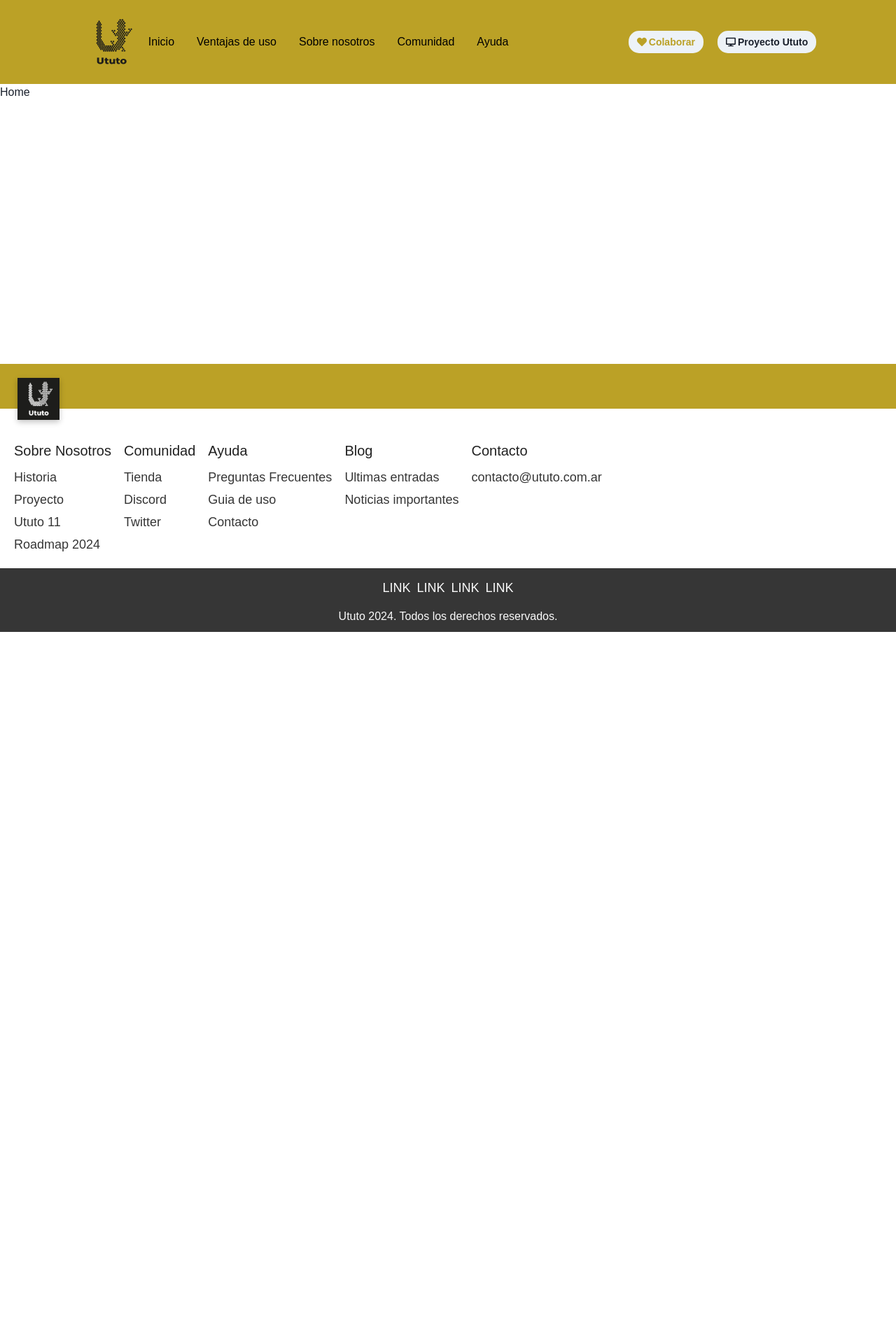
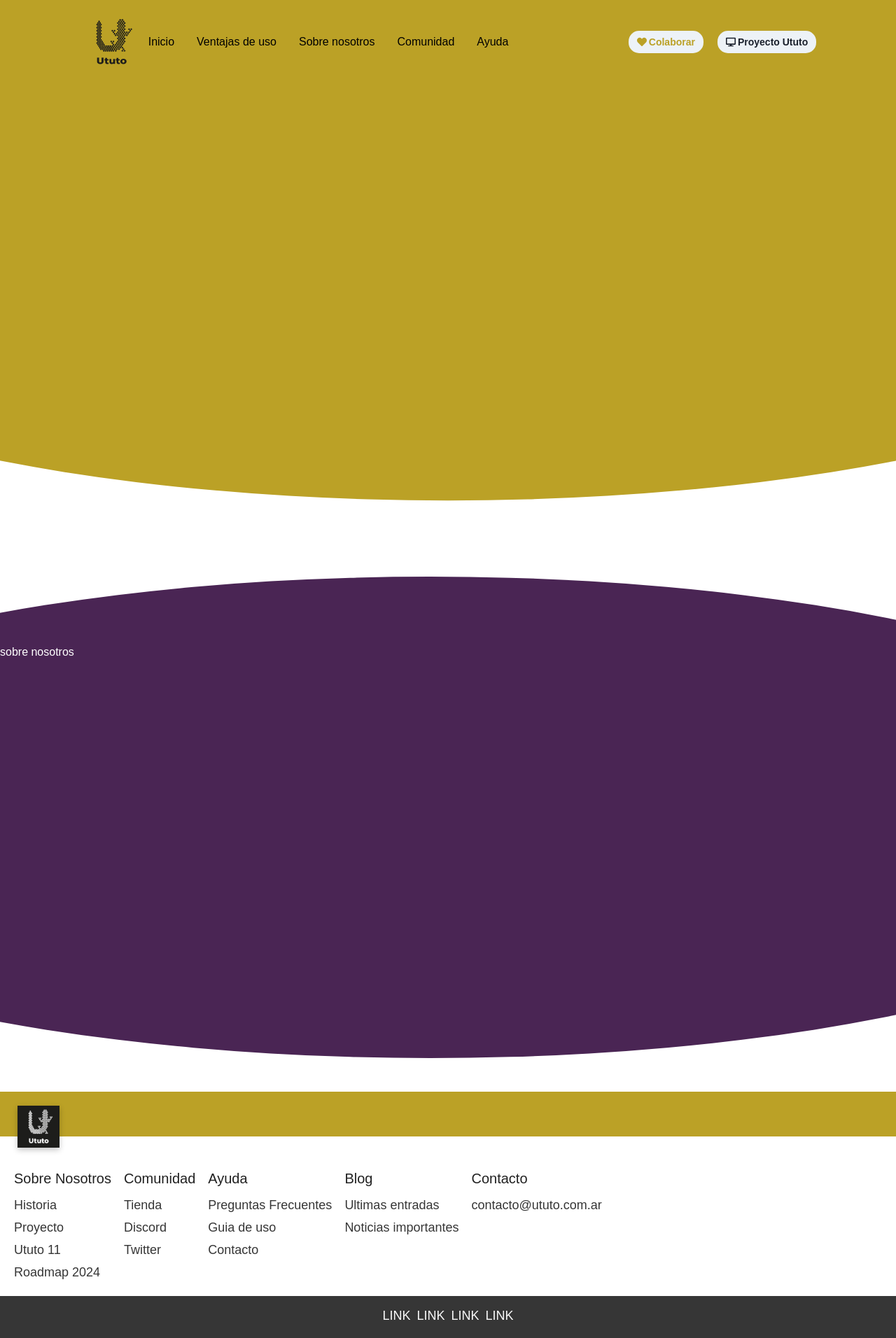
Before and after one commit to ututolinux/sitioWeb, a React (Vite) app: page / in a window 1280 px wide. Shown: the top 1912 px of the page at 70% size. Before the commit the page ends 903 px from the top, so only its background shows below. Built offline with nearby package versions, Linux system fonts and the light colour scheme.

Commit message:
sections of home

```diff
--- /dev/null
+++ b/src/components/Home/AboutUs/AboutUs.jsx
@@ -0,0 +1,23 @@
+import { Box, Text } from '@chakra-ui/react'
+import React from 'react'
+
+export default function AboutUs() {
+  return (
+    <Box w="full" minH="100svh" position="relative" overflow="hidden">
+      <Box
+        w="full"
+        h="full"
+        position="absolute"
+        top="0"
+        left="0"
+        zIndex={-1}
+        bg={'#4A2554'}
+        clipPath="ellipse(91% 43% at 48% 51%)"
+      >
+      </Box>
+      <Text mt={40} color="white" position="relative" zIndex={1}>
+        sobre nosotros
+      </Text>
+    </Box>
+  )
+}
--- /dev/null
+++ b/src/components/Home/Hero/Hero.jsx
@@ -0,0 +1,18 @@
+import { Box } from '@chakra-ui/react'
+import React from 'react'
+
+export default function Hero() {
+  return (
+    <Box position={'relative'} w={'full'} h={'80vh'} zIndex={1}>
+      <Box
+        w="full"
+        h="full"
+        position="absolute"
+        top="0"
+        left="0"
+        bg="#BBA126"
+        clipPath="ellipse(91% 54% at 50% 39%)"
+      ></Box>
+    </Box>
+  )
+}
--- /dev/null
+++ b/src/components/Home/Info/Info.jsx
@@ -0,0 +1,7 @@
+import React from 'react'
+
+export default function Info() {
+  return (
+    <div>Info</div>
+  )
+}
--- a/src/pages/Home/Home.jsx
+++ b/src/pages/Home/Home.jsx
@@ -1,7 +1,16 @@
 import React from 'react'
+import Hero from '../../components/Home/Hero/Hero'
+import Info from '../../components/Home/Info/Info'
+import AboutUs from '../../components/Home/AboutUs/AboutUs'
+import { Box } from '@chakra-ui/react'
 
 export default function Home() {
   return (
-    <div>Home</div>
+    <Box>
+
+      <Hero />
+      {/* <Info /> */}
+      <AboutUs />
+    </Box>
   )
 }
```
Also changed, not shown: src/components/Hero/Hero.jsx (deleted, +0 -7 lines), src/pages/Ayuda/Ayuda.jsx (added, +7 -0 lines), src/Layout.jsx (line endings or trailing spaces).
